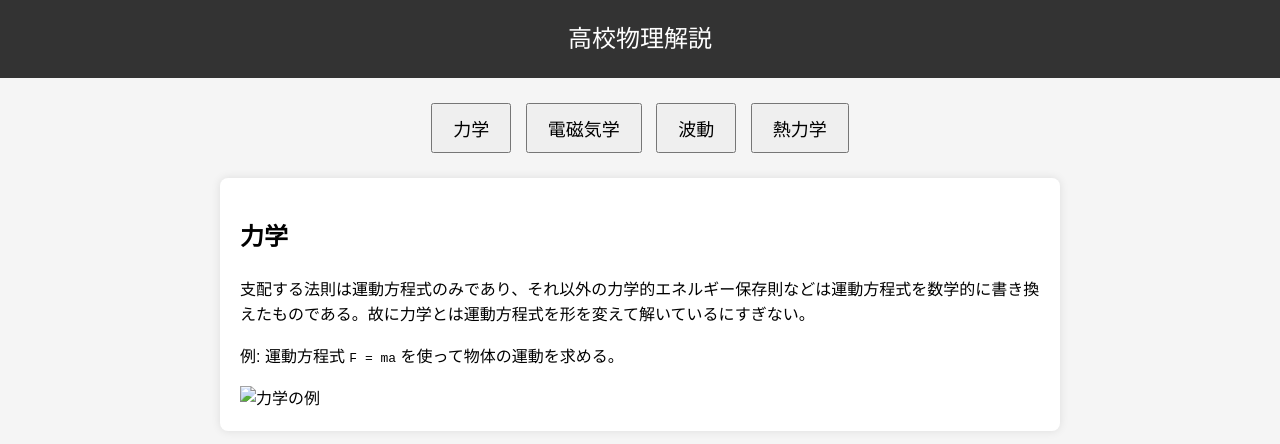
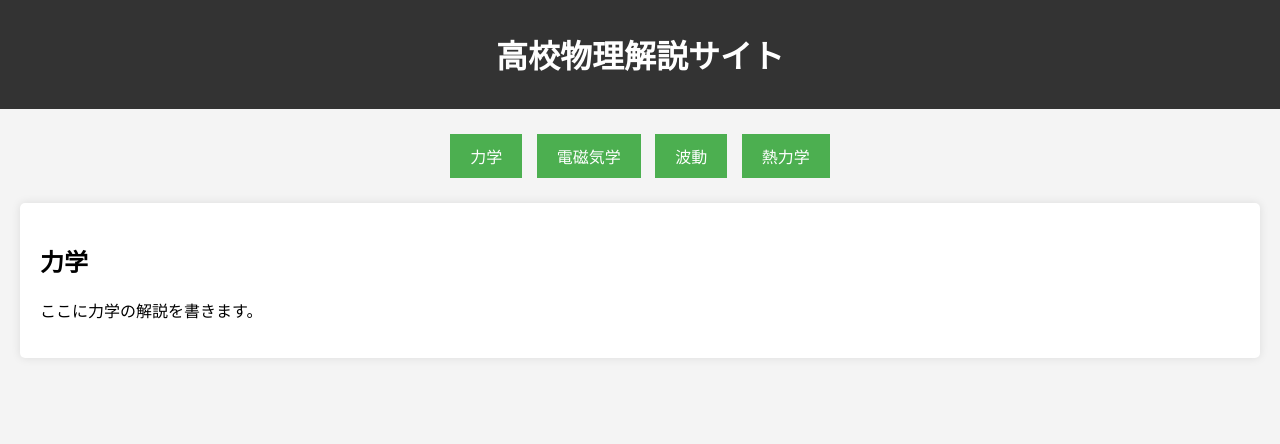
Before and after one commit to watabe0013/butsuri, a plain HTML site: page index.html in a window 1280 px wide. Drawn offline with Linux system fonts and the light colour scheme.

Commit message:
Update index.html

```diff
--- a/index.html
+++ b/index.html
@@ -3,87 +3,100 @@
 <head>
     <meta charset="UTF-8">
     <meta name="viewport" content="width=device-width, initial-scale=1.0">
-    <title>高校物理解説</title>
+    <title>高校物理解説サイト</title>
     <style>
         body {
             font-family: Arial, sans-serif;
-            line-height: 1.6;
             margin: 0;
             padding: 0;
-            background-color: #f5f5f5;
+            background-color: #f4f4f4;
+        }
+        header {
+            background-color: #333;
+            color: white;
+            padding: 10px 0;
             text-align: center;
         }
-        header {
-            background: #333;
+        .container {
+            padding: 20px;
+        }
+        .button-container {
+            text-align: center;
+            margin-bottom: 20px;
+        }
+        .button-container button {
+            background-color: #4CAF50;
             color: white;
-            padding: 20px;
-            font-size: 24px;
-        }
-        nav {
-            margin: 20px 0;
-        }
-        nav button {
+            border: none;
             padding: 10px 20px;
             margin: 5px;
-            font-size: 18px;
             cursor: pointer;
+            font-size: 16px;
+        }
+        .button-container button:hover {
+            background-color: #45a049;
         }
         .content {
             display: none;
             padding: 20px;
-            background: white;
-            margin: 20px auto;
-            max-width: 800px;
-            border-radius: 8px;
+            background-color: white;
+            border-radius: 5px;
             box-shadow: 0 0 10px rgba(0, 0, 0, 0.1);
-            text-align: left;
         }
-        .active {
+        .content.active {
             display: block;
         }
     </style>
 </head>
 <body>
 
-    <header>高校物理解説</header>
+<header>
+    <h1>高校物理解説サイト</h1>
+</header>
 
-    <nav>
+<div class="container">
+    <div class="button-container">
         <button onclick="showContent('mechanics')">力学</button>
         <button onclick="showContent('electromagnetism')">電磁気学</button>
         <button onclick="showContent('waves')">波動</button>
         <button onclick="showContent('thermodynamics')">熱力学</button>
-    </nav>
+    </div>
 
-    <div id="mechanics" class="content active">
+    <div id="mechanics" class="content">
         <h2>力学</h2>
-        <p>支配する法則は運動方程式のみであり、それ以外の力学的エネルギー保存則などは運動方程式を数学的に書き換えたものである。故に力学とは運動方程式を形を変えて解いているにすぎない。</p>
-        <p>例: 運動方程式 <code>F = ma</code> を使って物体の運動を求める。</p>
-        <img src="images/mechanics_example.png" alt="力学の例" width="100%">
+        <p>ここに力学の解説を書きます。</p>
     </div>
 
     <div id="electromagnetism" class="content">
         <h2>電磁気学</h2>
-        <p>準備中...</p>
+        <p>ここに電磁気学の解説を書きます。</p>
     </div>
 
     <div id="waves" class="content">
         <h2>波動</h2>
-        <p>準備中...</p>
+        <p>ここに波動の解説を書きます。</p>
     </div>
 
     <div id="thermodynamics" class="content">
         <h2>熱力学</h2>
-        <p>準備中...</p>
+        <p>ここに熱力学の解説を書きます。</p>
     </div>
+</div>
 
-    <script>
-        function showContent(id) {
-            const sections = document.querySelectorAll('.content');
-            sections.forEach(section => section.classList.remove('active'));
+<script>
+    function showContent(sectionId) {
+        // すべてのコンテンツを非表示にする
+        document.querySelectorAll('.content').forEach(function(content) {
+            content.classList.remove('active');
+        });
 
-            document.getElementById(id).classList.add('active');
-        }
-    </script>
+        // 選択されたセクションを表示する
+        document.getElementById(sectionId).classList.add('active');
+    }
+
+    // 初期表示として力学のセクションを表示
+    showContent('mechanics');
+</script>
 
 </body>
 </html>
```
